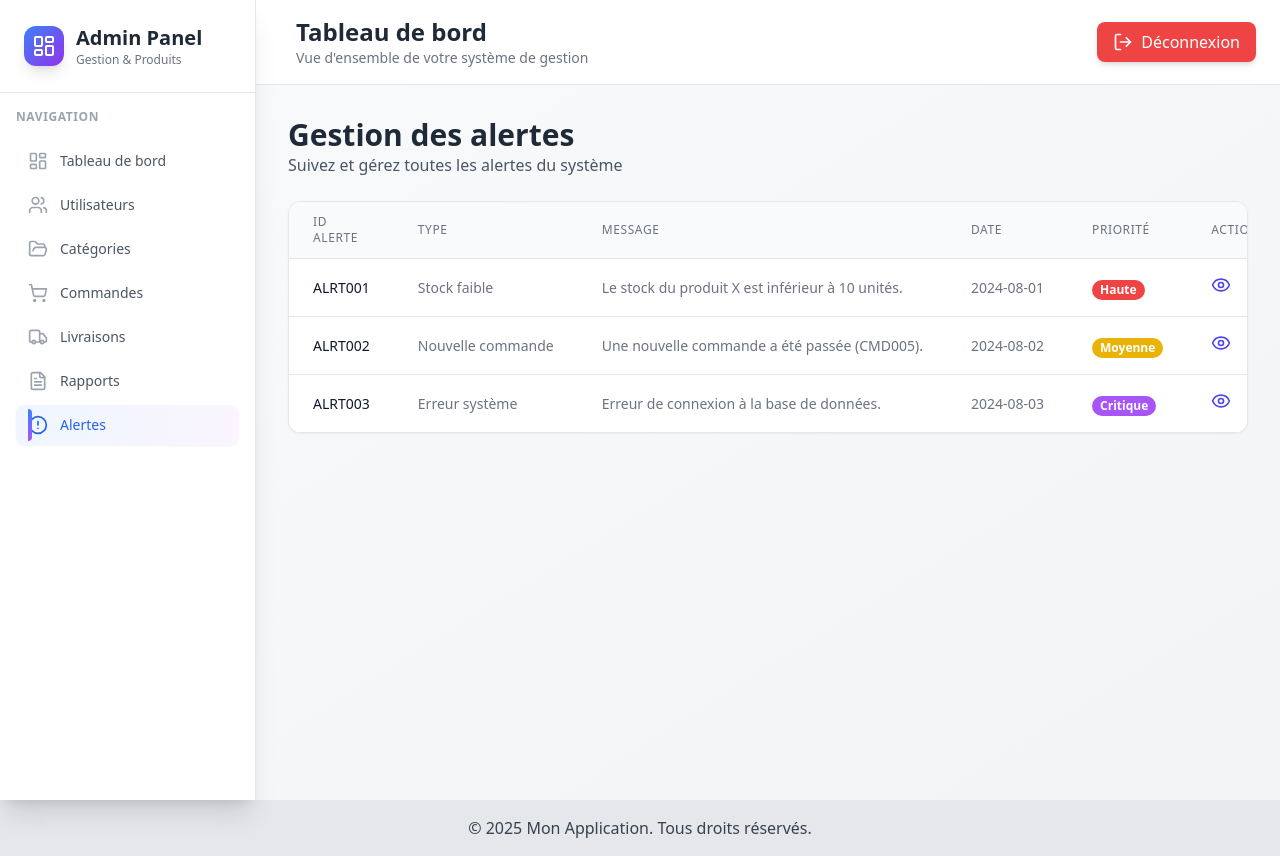
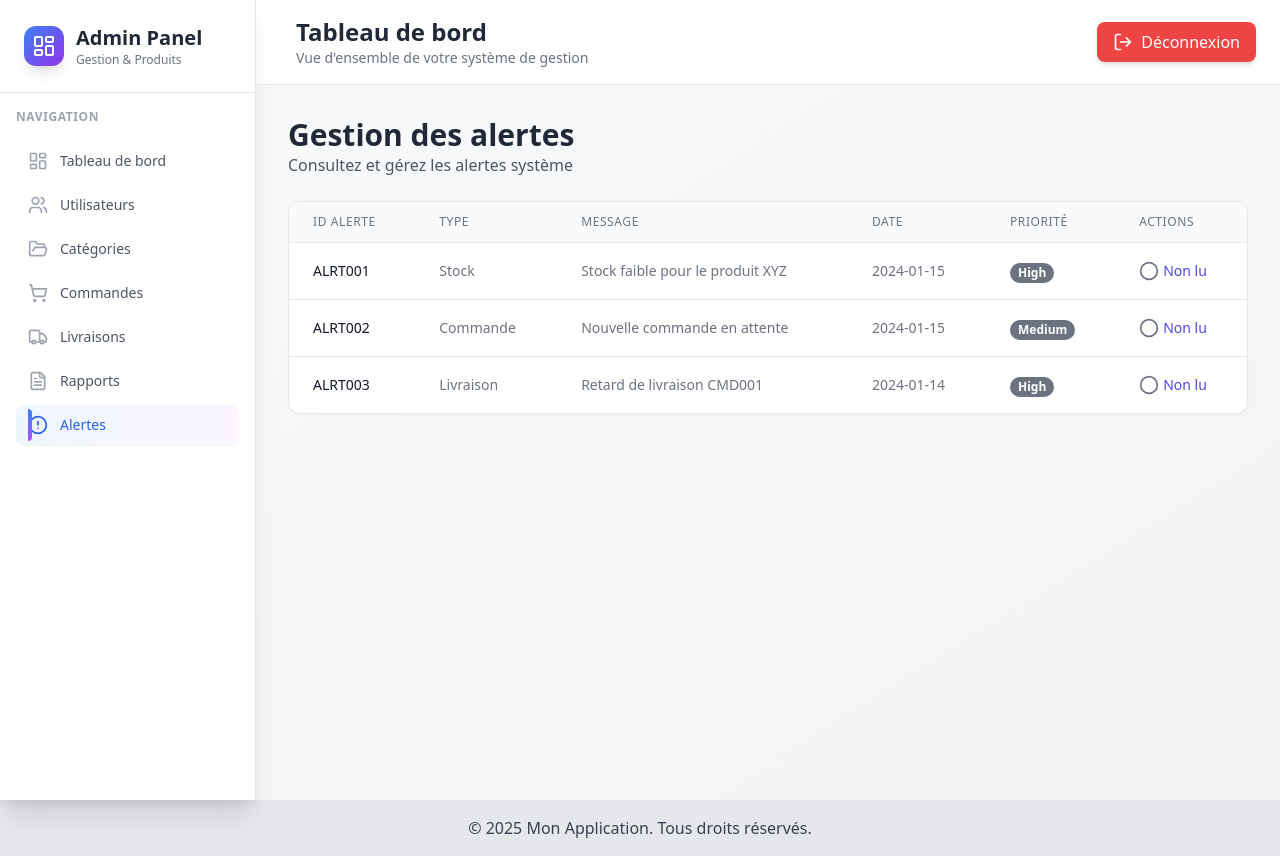
Before and after one commit to azizkcm09/Gestion-des-Fournisseurs-et-Produits-Frontend, a React (Vite) app: page /alerts in a window 1280 px wide. Built offline with nearby package versions, Linux system fonts and the light colour scheme.

Commit message:
changement du button lu/nonlu

```diff
--- a/src/components/AlertManagementContent.jsx
+++ b/src/components/AlertManagementContent.jsx
@@ -1,18 +1,51 @@
-import React from "react";
+import React, { useState } from "react";
 import AlertTable from "./AlertTable";
 
 export default function AlertManagementContent() {
+  const [alerts, setAlerts] = useState([
+    {
+      id: "ALRT001",
+      type: "Stock",
+      message: "Stock faible pour le produit XYZ",
+      date: "2024-01-15",
+      priority: "High",
+      read: false,
+    },
+    {
+      id: "ALRT002",
+      type: "Commande",
+      message: "Nouvelle commande en attente",
+      date: "2024-01-15",
+      priority: "Medium",
+      read: false,
+    },
+    {
+      id: "ALRT003",
+      type: "Livraison",
+      message: "Retard de livraison CMD001",
+      date: "2024-01-14",
+      priority: "High",
+      read: false,
+    },
+  ]);
+
+  const handleToggleReadStatus = (id) => {
+    setAlerts((prevAlerts) =>
+      prevAlerts.map((alert) =>
+        alert.id === id ? { ...alert, read: !alert.read } : alert
+      )
+    );
+  };
+
   return (
     <div className="space-y-6 animate-fadeIn">
       <div>
         <h1 className="text-3xl font-bold text-gray-800">
           Gestion des alertes
         </h1>
-        <p className="text-gray-600">
-          Suivez et gérez toutes les alertes du système
-        </p>
+        <p className="text-gray-600">Consultez et gérez les alertes système</p>
       </div>
-      <AlertTable />
+      <AlertTable alerts={alerts} onToggleReadStatus={handleToggleReadStatus} />
     </div>
   );
 }
--- a/src/components/AlertTable.jsx
+++ b/src/components/AlertTable.jsx
@@ -1,31 +1,7 @@
 import React from "react";
-import { Eye } from "lucide-react";
+import { CheckCircle, Circle } from "lucide-react";
 
-export default function AlertTable() {
-  const alerts = [
-    {
-      id: "ALRT001",
-      type: "Stock faible",
-      message: "Le stock du produit X est inférieur à 10 unités.",
-      date: "2024-08-01",
-      priority: "Haute",
-    },
-    {
-      id: "ALRT002",
-      type: "Nouvelle commande",
-      message: "Une nouvelle commande a été passée (CMD005).",
-      date: "2024-08-02",
-      priority: "Moyenne",
-    },
-    {
-      id: "ALRT003",
-      type: "Erreur système",
-      message: "Erreur de connexion à la base de données.",
-      date: "2024-08-03",
-      priority: "Critique",
-    },
-  ];
-
+export default function AlertTable({ alerts, onToggleReadStatus }) {
   const getPriorityColor = (priority) => {
     switch (priority) {
       case "Haute":
@@ -84,7 +60,10 @@ export default function AlertTable() {
         </thead>
         <tbody className="bg-white divide-y divide-gray-200">
           {alerts.map((alert) => (
-            <tr key={alert.id}>
+            <tr
+              key={alert.id}
+              className={alert.read ? "bg-gray-100 opacity-70" : ""}
+            >
               <td className="px-6 py-4 whitespace-nowrap text-sm font-medium text-gray-900">
                 {alert.id}
               </td>
@@ -107,8 +86,16 @@ export default function AlertTable() {
                 </span>
               </td>
               <td className="px-6 py-4 whitespace-nowrap text-sm font-medium">
-                <button className="text-indigo-600 hover:text-indigo-900">
-                  <Eye className="w-5 h-5" />
+                <button
+                  onClick={() => onToggleReadStatus(alert.id)}
+                  className="text-indigo-600 hover:text-indigo-900 flex items-center"
+                >
+                  {alert.read ? (
+                    <CheckCircle className="w-5 h-5 mr-1 text-green-500" />
+                  ) : (
+                    <Circle className="w-5 h-5 mr-1 text-gray-500" />
+                  )}
+                  {alert.read ? "Lu" : "Non lu"}
                 </button>
               </td>
             </tr>
```
